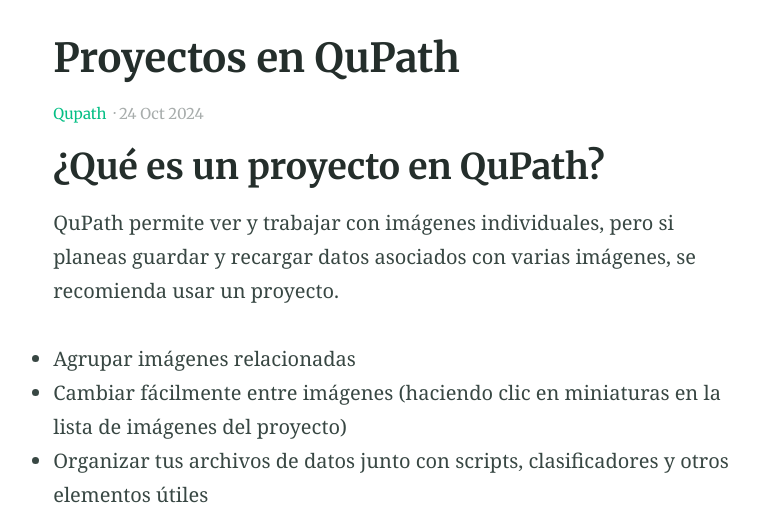
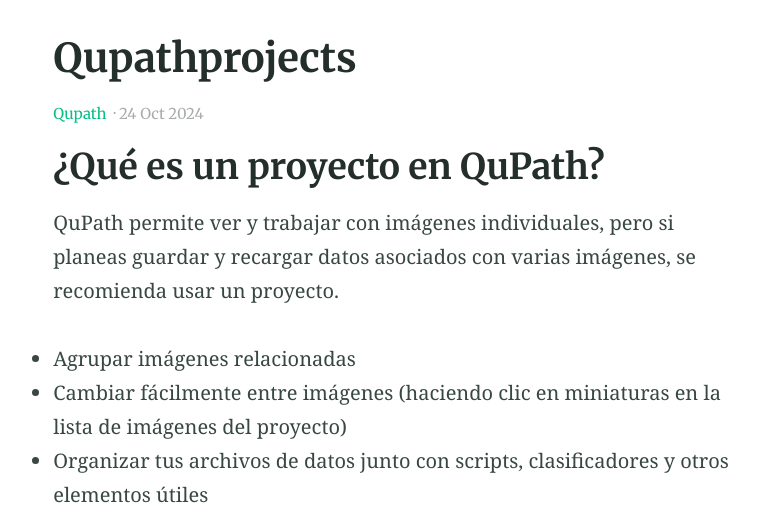
Before and after one commit to acnilo/202411_LNMA_IA-mIF, a Jekyll site: the page built from _posts/2024-10-24-QupathProjects.md, in a window 1280 px wide and 900 px high, cut to the strip 394-900 px from the top of the window. Shown: the whole strip, without its empty margins (239-998 px from the left). Built offline with Jekyll 4.4.1, drawn with Linux system fonts in a browser that asks for light colours; nearby versions of some CDN libraries.

Commit message:
Update 2024-10-24-QupathProjects.md

```diff
--- a/_posts/2024-10-24-QupathProjects.md
+++ b/_posts/2024-10-24-QupathProjects.md
@@ -1,11 +1,12 @@
 ---
-title: Proyectos en QuPath
+title:
 date: 2024-10-24
 categories:
 - Qupath
 excerpt: |
   Creación de proyectos en QuPath
 feature_text: |
+  ## Proyectos en QuPath
 feature_image: "https://picsum.photos/2560/600?image=733"
 image: "https://picsum.photos/2560/600?image=733"
 ---
```
